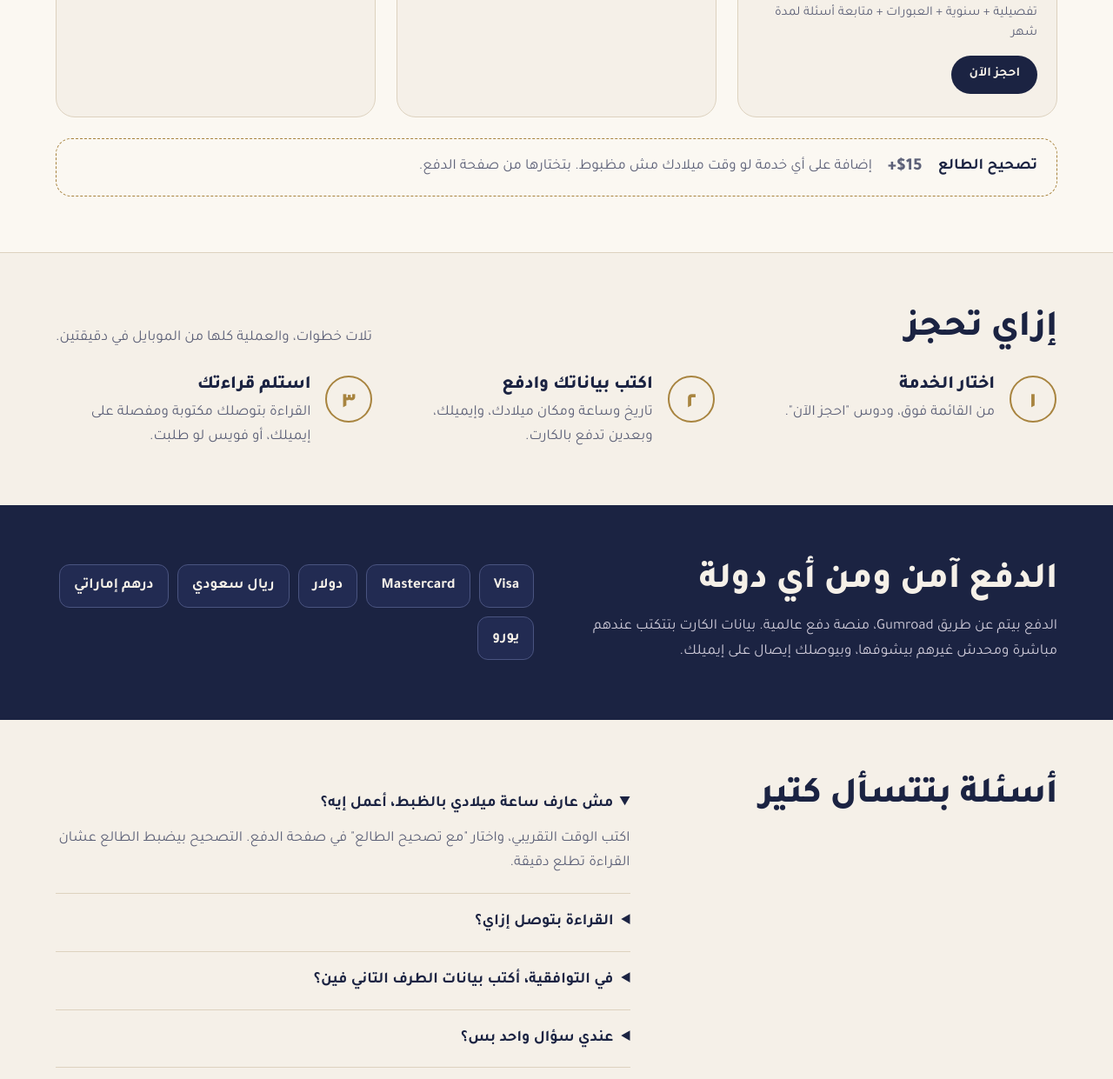
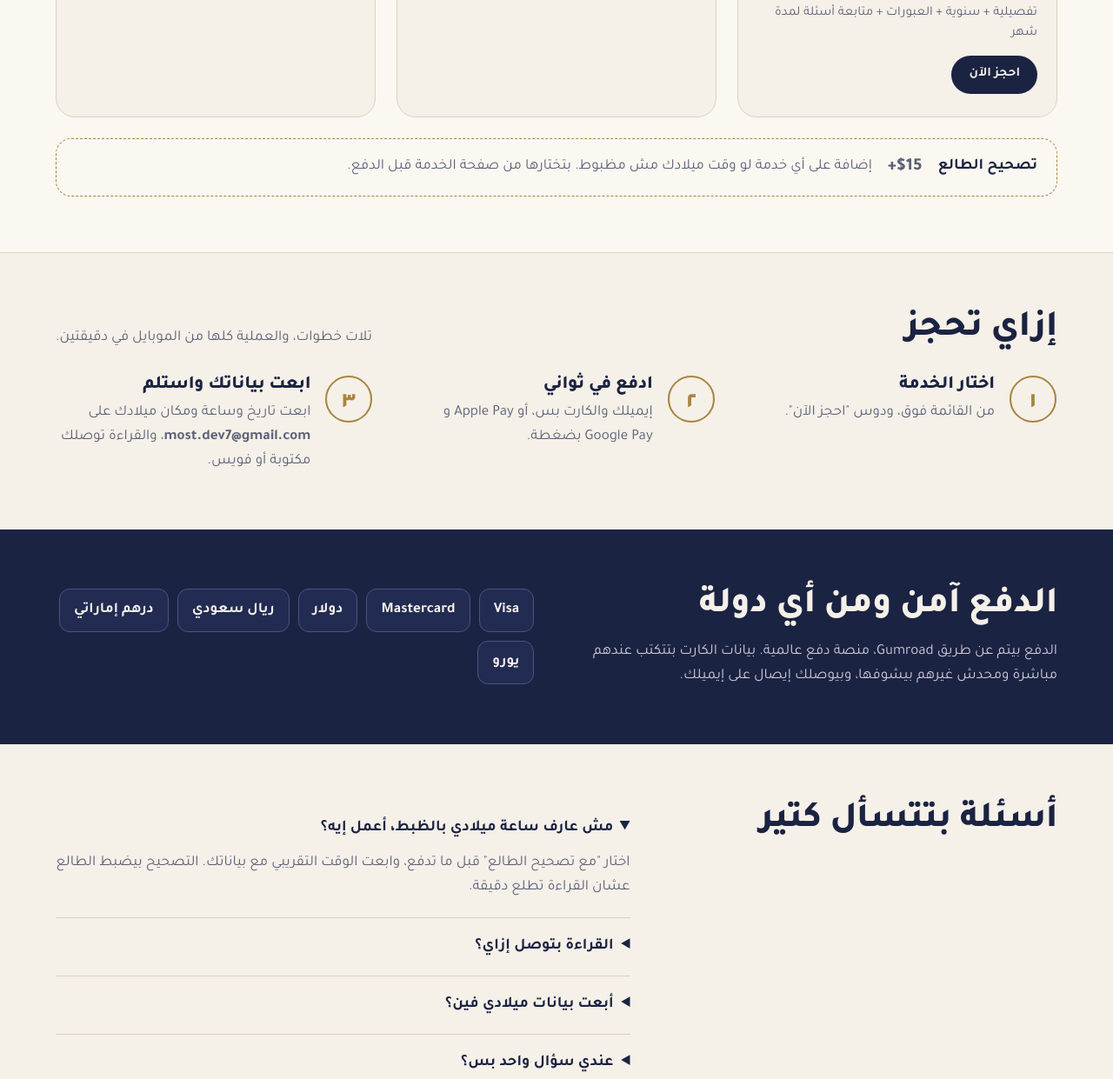
Before and after one commit to astrologyy2/astrologyy2.github.io, a plain HTML site: page index.html in a window 1280 px wide. Shown: the part 1559-2800 px from the top of the page at 87% size. Drawn offline with Linux system fonts and the light colour scheme.

Commit message:
Update index.html

```diff
--- a/index.html
+++ b/index.html
@@ -138,12 +138,12 @@ footer a{color:#d4b26a}
   <div class="wrap">
     <div class="head">
       <h2>قائمة الخدمات</h2>
-      <p>اختار الخدمة ودوس احجز. في صفحة الدفع هتكتب تاريخ وساعة ومكان ميلادك، وتختار لو عايز تصحيح الطالع.</p>
+      <p>اختار الخدمة ودوس احجز، وادفع بإيميلك والكارت بس. بيانات ميلادك بتبعتها بعد الدفع على الإيميل.</p>
     </div>
     <div class="groups" id="groups"></div>
     <div class="addon">
       <b>تصحيح الطالع</b><span class="price">+$15</span>
-      <span>إضافة على أي خدمة لو وقت ميلادك مش مظبوط. بتختارها من صفحة الدفع.</span>
+      <span>إضافة على أي خدمة لو وقت ميلادك مش مظبوط. بتختارها من صفحة الخدمة قبل الدفع.</span>
     </div>
   </div>
 </section>
@@ -158,11 +158,11 @@ footer a{color:#d4b26a}
       </li>
       <li>
         <svg viewBox="0 0 56 56" aria-hidden="true"><circle cx="28" cy="28" r="26" fill="none" stroke="var(--gold)" stroke-width="2"/><text x="28" y="37" text-anchor="middle" font-size="26" font-weight="800" fill="var(--gold)" font-family="Tajawal">٢</text></svg>
-        <div><h3>اكتب بياناتك وادفع</h3><p>تاريخ وساعة ومكان ميلادك، وإيميلك، وبعدين تدفع بالكارت.</p></div>
+        <div><h3>ادفع في ثواني</h3><p>إيميلك والكارت بس، أو Apple Pay و Google Pay بضغطة.</p></div>
       </li>
       <li>
         <svg viewBox="0 0 56 56" aria-hidden="true"><circle cx="28" cy="28" r="26" fill="none" stroke="var(--gold)" stroke-width="2"/><text x="28" y="37" text-anchor="middle" font-size="26" font-weight="800" fill="var(--gold)" font-family="Tajawal">٣</text></svg>
-        <div><h3>استلم قراءتك</h3><p>القراءة بتوصلك مكتوبة ومفصلة على إيميلك، أو فويس لو طلبت.</p></div>
+        <div><h3>ابعت بياناتك واستلم</h3><p>ابعت تاريخ وساعة ومكان ميلادك على <b>most.dev7@gmail.com</b>، والقراءة توصلك مكتوبة أو فويس.</p></div>
       </li>
     </ol>
   </div>
@@ -184,10 +184,10 @@ footer a{color:#d4b26a}
   <div class="wrap">
     <div><h2>أسئلة بتتسأل كتير</h2></div>
     <div>
-      <details open><summary>مش عارف ساعة ميلادي بالظبط، أعمل إيه؟</summary><p>اكتب الوقت التقريبي، واختار "مع تصحيح الطالع" في صفحة الدفع. التصحيح بيضبط الطالع عشان القراءة تطلع دقيقة.</p></details>
-      <details><summary>القراءة بتوصل إزاي؟</summary><p>مكتوبة ومفصلة على الإيميل اللي كتبته وانت بتدفع. ولو حابب تبقى فويس، اكتب ده في آخر خانة في صفحة الدفع.</p></details>
-      <details><summary>في التوافقية، أكتب بيانات الطرف التاني فين؟</summary><p>في صفحة الدفع فيه خانة أخيرة اختيارية، اكتب فيها تاريخ وساعة ومكان ميلاد الطرف التاني.</p></details>
-      <details><summary>عندي سؤال واحد بس؟</summary><p>اختار خدمة "سؤال واحد" واكتب سؤالك في الخانة الأخيرة في صفحة الدفع.</p></details>
+      <details open><summary>مش عارف ساعة ميلادي بالظبط، أعمل إيه؟</summary><p>اختار "مع تصحيح الطالع" قبل ما تدفع، وابعت الوقت التقريبي مع بياناتك. التصحيح بيضبط الطالع عشان القراءة تطلع دقيقة.</p></details>
+      <details><summary>القراءة بتوصل إزاي؟</summary><p>مكتوبة ومفصلة على إيميلك. ولو حابب تبقى فويس، قول كده وانت باعت بياناتك.</p></details>
+      <details><summary>أبعت بيانات ميلادي فين؟</summary><p>بعد الدفع ابعت على <b>most.dev7@gmail.com</b> تاريخ وساعة ومكان ميلادك واسم الخدمة. وفي التوافقية ابعت بيانات الطرف التاني كمان.</p></details>
+      <details><summary>عندي سؤال واحد بس؟</summary><p>اختار خدمة "سؤال واحد"، وبعد الدفع ابعت سؤالك مع بيانات ميلادك على الإيميل.</p></details>
       <details><summary>ممكن أدفع من بره مصر؟</summary><p>أيوه، من أي دولة بالفيزا أو الماستركارد، وتقدر تختار عملتك في صفحة الدفع.</p></details>
     </div>
   </div>
```
